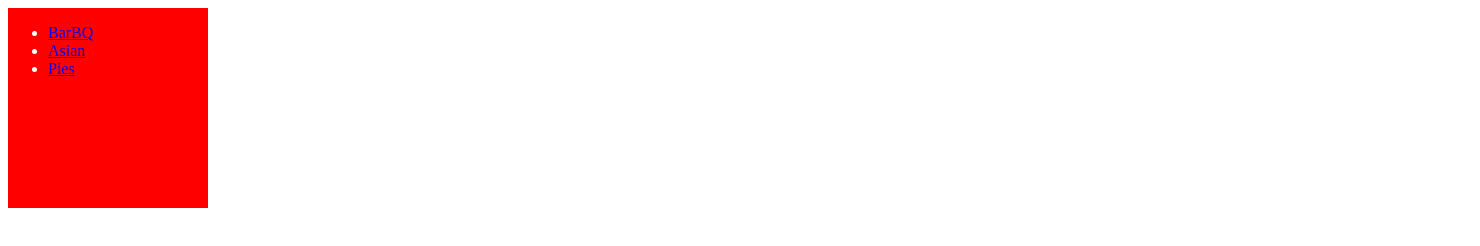
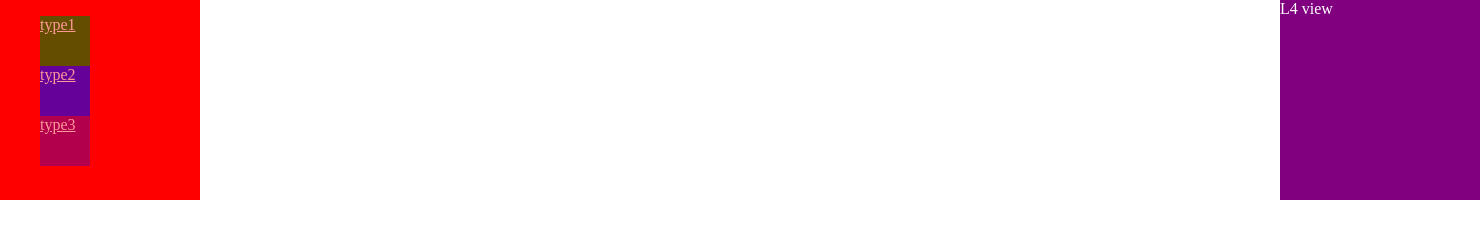
Before and after one commit to jks8787/javascriptSlide87, a website: page index.html in a window 1280 px wide. Shown: the whole page, 1480 px wide, since content can reach past the window. Drawn offline with nearby package versions, Linux system fonts and the light colour scheme.

Commit message:
styles and updated readme

```diff
--- a/index.html
+++ b/index.html
@@ -11,13 +11,13 @@
       <nav>
         <ul class="slidehow-content-nav-list">
           <li>
-            <a href="#slide-1-nav">BarBQ</a>
+            <a class="l2" href="#slide-1-nav">type1</a>
           </li>
           <li>
-            <a href="#slide-2-nav">Asian</a>
+            <a class="l3" href="#slide-2-nav">type2</a>
           </li>
           <li>
-            <a href="#slide-3-nav">Pies</a>
+            <a class="l4"href="#slide-3-nav">type3</a>
           </li>
         </ul>
       </nav>
@@ -26,13 +26,13 @@
       <nav>
         <ul class="slidehow-content-nav-list">
           <li>
-            <a href="#slide-1-nav">BarBQ</a>
+            <a class="l4" href="#slide-1-nav">level1</a>
           </li>
           <li>
-            <a href="#slide-2-nav">Asian</a>
+            <a class="l3"class="l2"href="#slide-2-nav">level2</a>
           </li>
           <li>
-            <a href="#slide-3-nav">Pies</a>
+            <a class="l4" href="#slide-3-nav">level3</a>
           </li>
         </ul>
       </nav>
--- a/styles.css
+++ b/styles.css
@@ -1,11 +1,4 @@
-.left-right {
-    overflow:hidden;
-    height:200px;
-    width:200px;
-    position:relative;
-    background-color:#333;
-    clear: left;
-}
+
 div.l1,div.l2,div.l3,div.l4 {
     width:200px;
     height:200px;
@@ -16,6 +9,7 @@ div.l1,div.l2,div.l3,div.l4 {
 }
 a.l1,a.l2,a.l3,a.l4 {
     display: block;
+    color: white;
     width: 50px;
     height: 50px;
     float: left;
@@ -27,7 +21,7 @@ a:hover {
 }
 
 .l1{
-    color: red;
+    color: white;
     background-color:red;
 }
 .l2{
@@ -42,3 +36,8 @@ a:hover {
     color: purple;
     background-color:purple;
 }
+
+.slidehow-content-nav-list {
+    list-style-type: none;
+    display: inline-block;
+}
```
Also changed, not shown: README.md.
